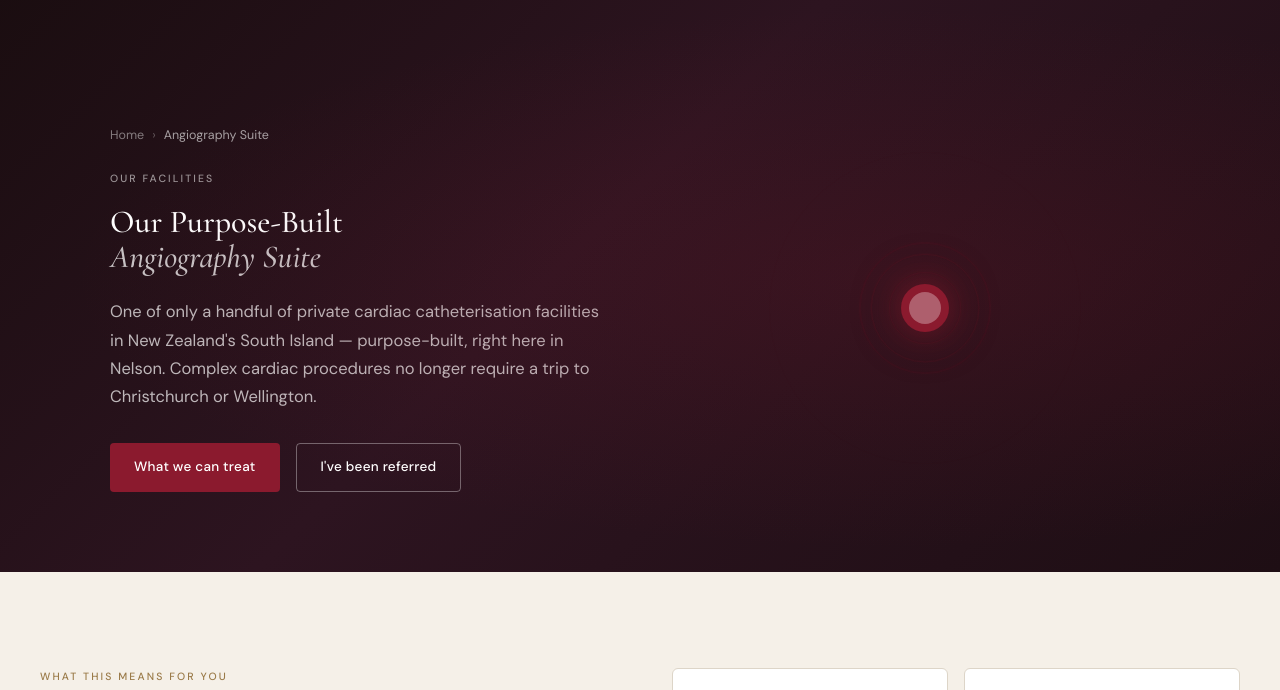
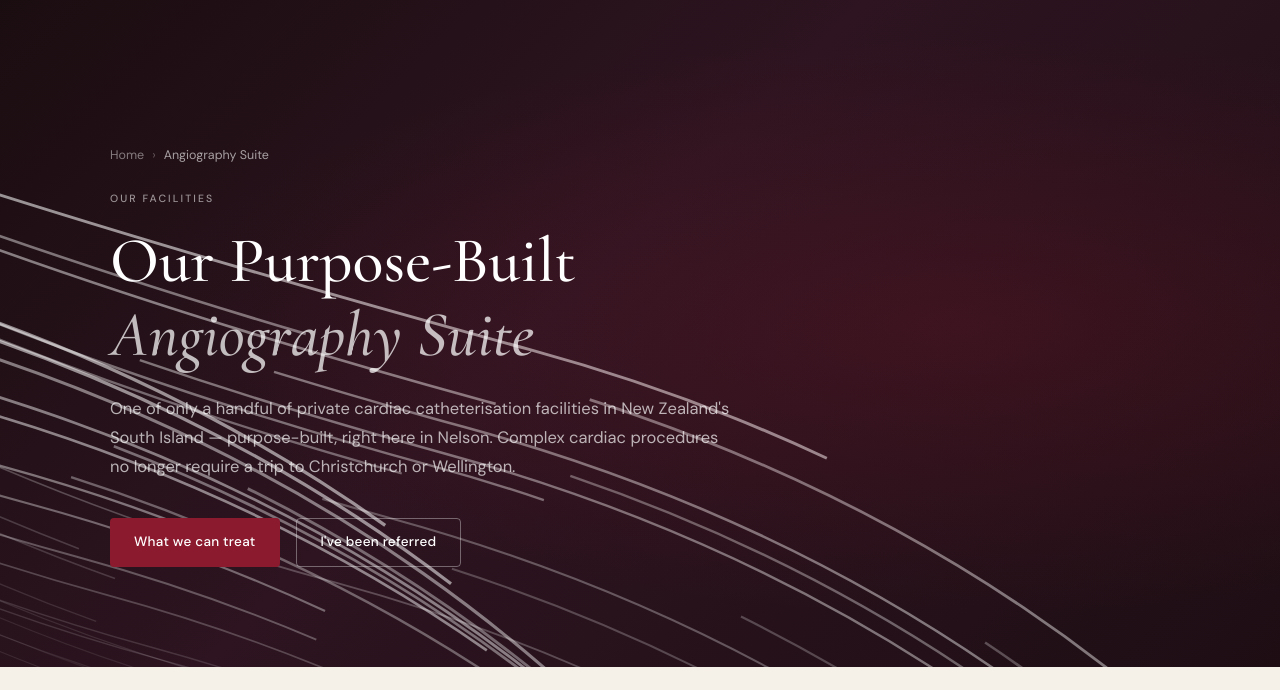
Before and after one commit to halforddigitalnz-lgtm/topofthesouthcardiology, a website: page angiography.html in a window 1280 px wide. Shown: the part 92-782 px from the top of the page. Drawn offline with nearby package versions, Linux system fonts and the light colour scheme; animation ran at ten frames a second.

Commit message:
Replace pulse rings with flowing paths animation on angiography hero
Ports the BackgroundPaths component to vanilla JS/SVG:
- 72 bezier curves (36 per direction) generated with the original path formula
- stroke-dashoffset scrolling loop replicates framer-motion pathOffset [0,1,0]
- Opacity breathes 0.3→0.6→0.3 matching the original opacity keyframes
- Random phase per path so they're staggered from first paint
- prefers-reduced-motion: static snapshot, no RAF loop
- Letter-drop entrance animation on h1 (spring stagger from the original)
- Removed pulse rings CSS and HTML entirely

Co-Authored-By: Claude Sonnet 4.6 <noreply@anthropic.com>

```diff
--- a/angiography.html
+++ b/angiography.html
@@ -11,70 +11,70 @@
   <style>
     .angio-hero {
       background: linear-gradient(135deg, #1A0D10 0%, #2D1420 45%, #1E0E14 100%);
-      padding: 140px 0 80px;
+      padding: 160px 0 100px;
       position: relative;
       overflow: hidden;
+      min-height: 520px;
+      display: flex;
+      align-items: center;
     }
+    /* Crimson radial glow */
     .angio-hero::before {
       content: '';
       position: absolute;
       inset: 0;
-      background: radial-gradient(ellipse at 70% 50%, rgba(139,26,46,0.18) 0%, transparent 65%);
+      background: radial-gradient(ellipse at 75% 50%, rgba(139,26,46,0.22) 0%, transparent 60%);
       pointer-events: none;
+      z-index: 1;
+    }
+    /* Animated paths background */
+    .angio-paths-bg {
+      position: absolute;
+      inset: 0;
+      pointer-events: none;
+      z-index: 0;
+    }
+    .angio-paths-bg svg {
+      width: 100%;
+      height: 100%;
     }
     .angio-hero-inner {
+      position: relative;
+      z-index: 2;
       max-width: 1140px;
       margin: 0 auto;
       padding: 0 40px;
-      display: grid;
-      grid-template-columns: 1fr 1fr;
-      gap: 80px;
-      align-items: center;
+      width: 100%;
+    }
+    .angio-hero-text {
+      max-width: 620px;
     }
     .angio-hero-text .eyebrow { color: rgba(255,255,255,0.55); border-color: rgba(255,255,255,0.2); }
-    .angio-hero-text h1 { color: white; margin: 16px 0 24px; }
-    .angio-hero-text h1 em { color: rgba(255,255,255,0.75); }
-    .angio-hero-text p { color: rgba(255,255,255,0.7); font-size: 16.5px; line-height: 1.7; margin-bottom: 32px; }
-    .angio-visual {
-      position: relative;
-      height: 340px;
-      display: flex;
-      align-items: center;
-      justify-content: center;
+    .angio-hero-text h1 {
+      color: white;
+      margin: 16px 0 24px;
+      font-size: clamp(2.4rem, 5vw, 4rem);
+      line-height: 1.15;
     }
-    /* Pulse rings animation */
-    .pulse-ring {
-      position: absolute;
-      border-radius: 50%;
-      border: 1px solid rgba(139,26,46,0.35);
-      animation: pulse-expand 3.5s ease-out infinite;
+    .angio-hero-text h1 em { color: rgba(255,255,255,0.72); font-style: italic; }
+    .angio-hero-text p { color: rgba(255,255,255,0.68); font-size: 16.5px; line-height: 1.75; margin-bottom: 36px; }
+    /* Letter-drop entrance animation */
+    @keyframes letter-drop {
+      from { transform: translateY(52px); opacity: 0; }
+      to   { transform: translateY(0);    opacity: 1; }
     }
-    .pulse-ring:nth-child(1) { width: 80px; height: 80px; animation-delay: 0s; }
-    .pulse-ring:nth-child(2) { width: 140px; height: 140px; animation-delay: 0.7s; }
-    .pulse-ring:nth-child(3) { width: 210px; height: 210px; animation-delay: 1.4s; }
-    .pulse-ring:nth-child(4) { width: 290px; height: 290px; animation-delay: 2.1s; }
-    @keyframes pulse-expand {
-      0% { opacity: 0.9; transform: scale(0.6); }
-      100% { opacity: 0; transform: scale(1.1); }
-    }
-    .pulse-core {
-      width: 48px; height: 48px;
-      background: var(--crimson);
-      border-radius: 50%;
-      position: relative;
-      z-index: 2;
-      box-shadow: 0 0 32px rgba(139,26,46,0.6), 0 0 64px rgba(139,26,46,0.2);
-    }
-    .pulse-core::after {
-      content: '';
-      position: absolute;
-      inset: 8px;
-      background: rgba(255,255,255,0.3);
-      border-radius: 50%;
+    .letter-anim {
+      display: inline-block;
+      animation: letter-drop 0.75s cubic-bezier(0.22, 1, 0.36, 1) both;
     }
     @media (max-width: 860px) {
-      .angio-hero-inner { grid-template-columns: 1fr; gap: 40px; }
-      .angio-visual { height: 200px; }
+      .angio-hero { padding: 120px 0 64px; }
+      .angio-hero-inner { padding: 0 24px; }
+      .angio-hero-text { max-width: 100%; }
+      .angio-hero-text h1 { font-size: clamp(2rem, 8vw, 3rem); }
+    }
+    @media (prefers-reduced-motion: reduce) {
+      .letter-anim { animation: none; }
     }
   </style>
 </head>
@@ -107,6 +107,12 @@
 
   <!-- DARK HERO -->
   <div class="angio-hero">
+
+    <!-- Flowing paths background (ported from BackgroundPaths component) -->
+    <div class="angio-paths-bg" aria-hidden="true">
+      <svg id="bg-paths-svg" viewBox="0 0 696 316" fill="none" preserveAspectRatio="xMidYMid slice"></svg>
+    </div>
+
     <div class="angio-hero-inner">
       <div class="angio-hero-text">
         <div class="breadcrumb" style="--crumb-color:rgba(255,255,255,0.45);">
@@ -115,19 +121,12 @@
           <span style="color:rgba(255,255,255,0.6);">Angiography Suite</span>
         </div>
         <span class="eyebrow">Our facilities</span>
-        <h1>Our Purpose-Built<br><em>Angiography Suite</em></h1>
+        <h1 id="angio-title">Our Purpose-Built<br><em>Angiography Suite</em></h1>
         <p>One of only a handful of private cardiac catheterisation facilities in New Zealand's South Island — purpose-built, right here in Nelson. Complex cardiac procedures no longer require a trip to Christchurch or Wellington.</p>
         <div style="display:flex;gap:16px;flex-wrap:wrap;">
           <a href="#procedures" class="btn" style="background:var(--crimson);color:white;">What we can treat</a>
           <a href="referred.html" class="btn" style="background:transparent;color:white;border:1.5px solid rgba(255,255,255,0.35);">I've been referred</a>
         </div>
-      </div>
-      <div class="angio-visual">
-        <div class="pulse-ring"></div>
-        <div class="pulse-ring"></div>
-        <div class="pulse-ring"></div>
-        <div class="pulse-ring"></div>
-        <div class="pulse-core"></div>
       </div>
     </div>
   </div>
@@ -373,6 +372,7 @@
   </footer>
 
   <script>
+    // Nav
     const hamburger = document.getElementById('hamburger');
     const mobileMenu = document.getElementById('mobile-menu');
     hamburger.addEventListener('click', () => {
@@ -381,10 +381,117 @@
       hamburger.setAttribute('aria-expanded', open);
       mobileMenu.setAttribute('aria-hidden', !open);
     });
+
+    // Scroll reveals
     const observer = new IntersectionObserver(entries => {
       entries.forEach(e => { if (e.isIntersecting) { e.target.classList.add('visible'); observer.unobserve(e.target); } });
     }, { threshold: 0.1 });
     document.querySelectorAll('.reveal').forEach(el => observer.observe(el));
+
+    // ─── Flowing background paths (ported from BackgroundPaths / framer-motion) ─────
+    (function () {
+      const svg = document.getElementById('bg-paths-svg');
+      if (!svg) return;
+
+      const reduced = window.matchMedia('(prefers-reduced-motion: reduce)').matches;
+
+      // Generate cubic-bezier path string matching the original component formula
+      function pathD(i, pos) {
+        const x0 = -380 - i * 5 * pos;
+        const y0 = -189 + i * 6;
+        const x1 = -312 - i * 5 * pos;
+        const y1 =  216 - i * 6;
+        const x2 =  152 - i * 5 * pos;
+        const y2 =  343 - i * 6;
+        const x3 =  616 - i * 5 * pos;
+        const y3 =  470 - i * 6;
+        const x4 =  684 - i * 5 * pos;
+        const y4 =  875 - i * 6;
+        return `M${x0} ${y0}C${x0} ${y0} ${x1} ${y1} ${x2} ${y2}C${x3} ${y3} ${x4} ${y4} ${x4} ${y4}`;
+      }
+
+      // Build all 72 paths (36 × 2 directions) and append to SVG
+      const items = [];
+      [1, -1].forEach(pos => {
+        for (let i = 0; i < 36; i++) {
+          const el = document.createElementNS('http://www.w3.org/2000/svg', 'path');
+          el.setAttribute('d', pathD(i, pos));
+          el.setAttribute('fill', 'none');
+          el.setAttribute('stroke-width', (0.5 + i * 0.03).toFixed(2));
+          svg.appendChild(el);
+          items.push({ el, i });
+        }
+      });
+
+      // Measure path lengths now they're in the DOM, set initial dash state
+      items.forEach(m => {
+        const len  = m.el.getTotalLength();
+        const dash = len * 0.3;          // show 30% of path at any time (matches original pathLength 0.3→1 range midpoint)
+        const baseOp = Math.min(0.05 + m.i * 0.016, 0.5);
+        const dur  = (20 + Math.random() * 10) * 1000;
+        const phase = Math.random();     // randomise starting position along path
+
+        m.len    = len;
+        m.dash   = dash;
+        m.baseOp = baseOp;
+        m.dur    = dur;
+        m.phase  = phase;
+
+        m.el.style.strokeDasharray  = `${dash} ${len}`;
+        m.el.style.strokeDashoffset = `${-(phase * len)}`;
+        m.el.setAttribute('stroke', `rgba(255,255,255,${baseOp.toFixed(3)})`);
+      });
+
+      // Reduced-motion: static snapshot, no RAF loop
+      if (reduced) return;
+
+      // Animation loop: scroll dashoffset + breathe opacity (matches framer pathOffset [0,1,0] & opacity [0.3,0.6,0.3])
+      function tick(now) {
+        items.forEach(m => {
+          const t      = ((now / m.dur) + m.phase) % 1;
+          const offset = -(t * m.len);
+          const pulse  = 0.3 + 0.3 * Math.sin(t * Math.PI * 2); // 0.3 → 0.6 → 0.3
+          m.el.style.strokeDashoffset = offset;
+          m.el.setAttribute('stroke', `rgba(255,255,255,${(m.baseOp * (0.5 + pulse)).toFixed(3)})`);
+        });
+        requestAnimationFrame(tick);
+      }
+      requestAnimationFrame(tick);
+    })();
+
+    // ─── Letter-drop entrance for hero headline (matches framer spring stagger) ────
+    (function () {
+      const h1 = document.getElementById('angio-title');
+      if (!h1 || window.matchMedia('(prefers-reduced-motion: reduce)').matches) return;
+
+      let delay = 0.1; // initial delay so it starts after page paint
+
+      function wrapLetters(node) {
+        if (node.nodeType === Node.TEXT_NODE) {
+          const text = node.textContent;
+          const frag = document.createDocumentFragment();
+          for (let i = 0; i < text.length; i++) {
+            const ch = text[i];
+            if (ch === ' ' || ch === '\n') {
+              frag.appendChild(document.createTextNode(ch));
+              delay += 0.018;
+            } else {
+              const span = document.createElement('span');
+              span.className = 'letter-anim';
+              span.style.animationDelay = delay.toFixed(3) + 's';
+              span.textContent = ch;
+              frag.appendChild(span);
+              delay += 0.032;
+            }
+          }
+          node.parentNode.replaceChild(frag, node);
+        } else if (node.nodeType === Node.ELEMENT_NODE && node.nodeName !== 'BR') {
+          Array.from(node.childNodes).forEach(wrapLetters);
+        }
+      }
+
+      Array.from(h1.childNodes).forEach(wrapLetters);
+    })();
   </script>
 </body>
 </html>
```
